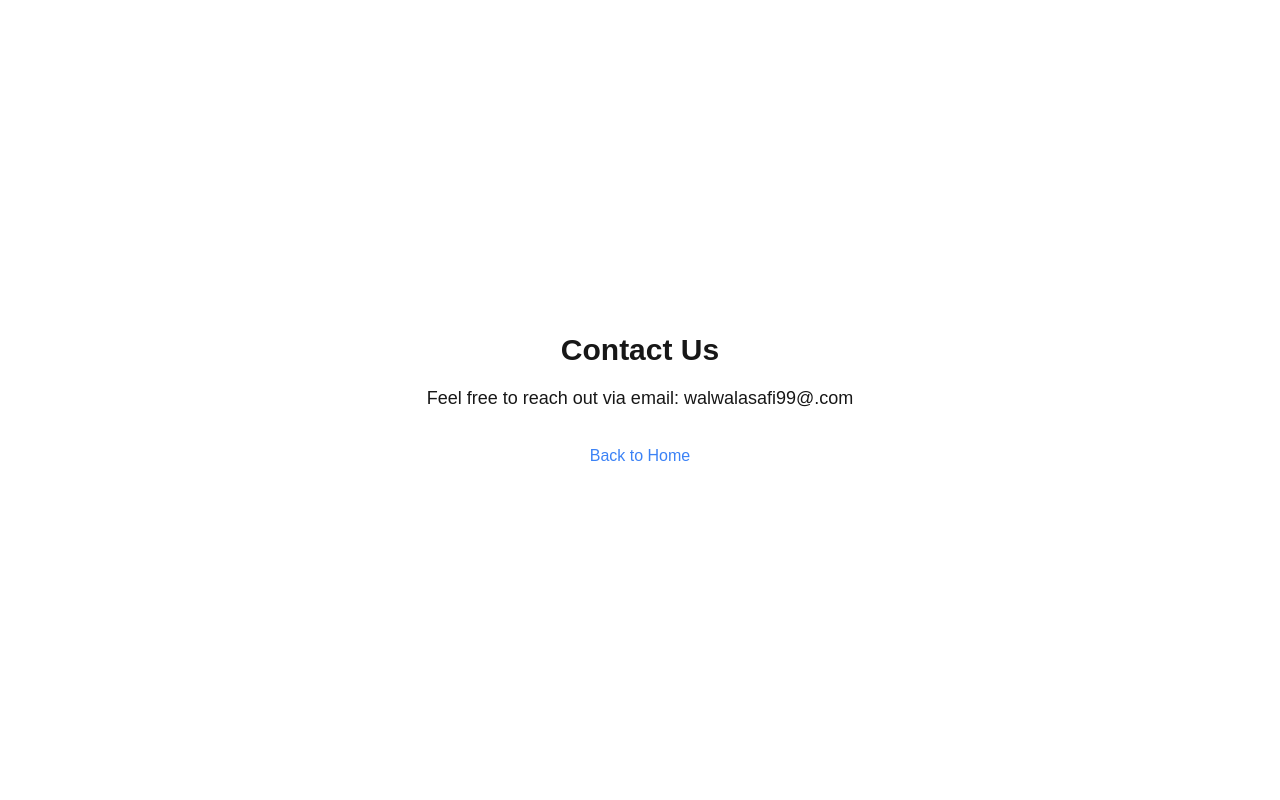
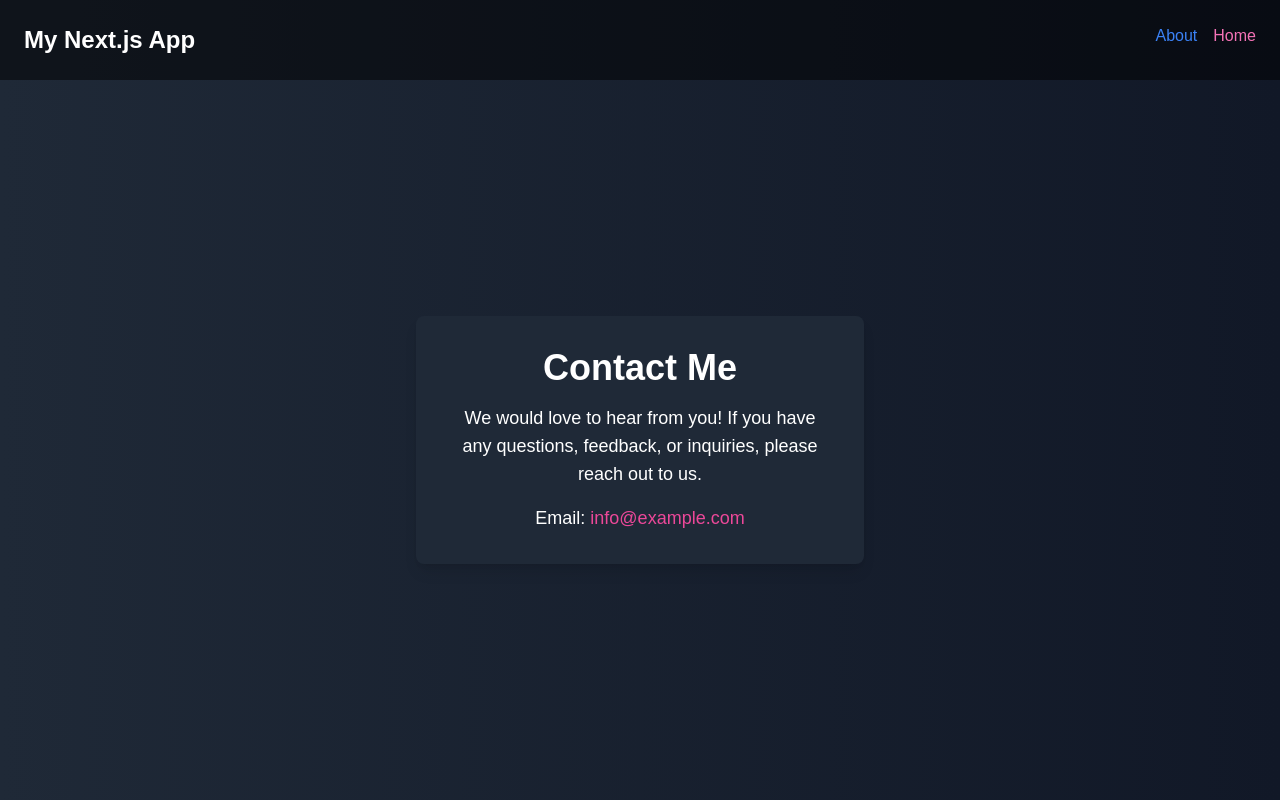
Before and after one commit to WALWALASAFI/simple-Next.js-project, a Next.js app: page /contact in a window 1280 px wide. Built offline with nearby package versions, Linux system fonts and the light colour scheme.

Commit message:
give details to the contact page with a styles

```diff
--- a/app/contact/page.tsx
+++ b/app/contact/page.tsx
@@ -1,9 +1,26 @@
 export default function Contact() {
   return (
-    <div className="flex flex-col items-center justify-center h-screen bg-black-100">
-      <h1 className="text-3xl font-bold">Contact Us</h1>
-      <p className="mt-4 text-lg">Feel free to reach out via email: walwalasafi99@.com</p>
-      <a href="/" className="mt-8 text-blue-500 hover:underline">Back to Home</a>
+    <div className="flex flex-col h-screen bg-gradient-to-r from-gray-800 to-gray-900 text-white">
+      <nav className="flex justify-between p-6 bg-black bg-opacity-50">
+        <h1 className="text-2xl font-bold">My Next.js App</h1>
+        <div>
+          <a href="/about" className="text-blue-500 hover:underline mr-4">About</a>
+          <a href="/contact" className="text-pink-400 hover:underline">Home</a>
+        </div>
+      </nav>
+
+      <div className="flex flex-col items-center justify-center flex-1">
+        <div className="bg-gray-800 p-8 rounded-lg shadow-lg max-w-md text-center">
+          <h2 className="text-4xl font-bold mb-4">Contact Me</h2>
+          <p className="text-lg mb-4">
+            We would love to hear from you! If you have any questions, feedback, or inquiries,
+            please reach out to us.
+          </p>
+          <p className="text-lg">
+            Email: <a href="walwalasafi99@gmail.com" className="text-pink-500 hover:underline">info@example.com</a>
+          </p>
+        </div>
+      </div>
     </div>
   );
 }
```
